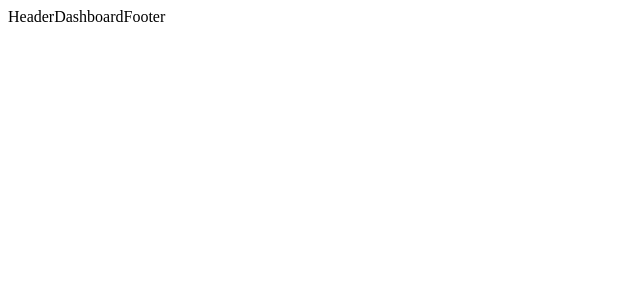
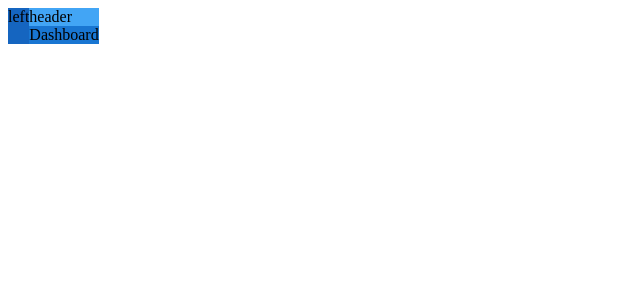
Before and after one commit to Bhavya-25/Crypto-Dashboard, a React (Create React App) app: page / in a window 1280 px wide. Shown: the top 300 px of the page, without its empty margins (0-640 px from the left). Built offline with nearby package versions, Linux system fonts and the light colour scheme.

Commit message:
add Mui theme

```diff
--- a/src/dashboard/index.js
+++ b/src/dashboard/index.js
@@ -3,7 +3,7 @@ import Layouts from "../layouts"
 const Dashboard = ()=>{
     return (
         <>
-         Dashboard
+            Dashboard
         </>
     )
 }
--- a/src/layouts/dashboardLayout.js
+++ b/src/layouts/dashboardLayout.js
@@ -1,9 +1,24 @@
+
+import { Box,Stack } from "@mui/material";
+// import  from '@mui/material/Stack';
 export default function DashboardLayout({pageContent}){
     return (
         <>
-         Header
-         {pageContent}
-         Footer
+            <Stack direction="row">
+                    <Box sx={{bgcolor: 'primary.dark'}}>
+                        left
+                    </Box>
+
+                    <Box >
+                        <Box sx={{bgcolor: 'primary.light'}}>
+                            header
+                        </Box>
+                        <Box sx={{bgcolor: 'primary.main'}}>
+                            {pageContent}
+                        </Box>
+                    </Box>
+
+            </Stack>
         </>
     )
 }
--- a/src/layouts/index.js
+++ b/src/layouts/index.js
@@ -1,5 +1,5 @@
 import DashboardLayout from "./dashboardLayout"
-const Layouts = (Component,layoutName) => (props)=>{
+const Layouts = (Component) => (props)=>{
     return (<DashboardLayout pageContent={<Component {...props}/>}/> )
 }
 export default Layouts;
--- a/src/theme/index.js
+++ b/src/theme/index.js
@@ -1,14 +1,12 @@
 import { createTheme , ThemeProvider } from '@mui/material/styles';
+import palette from './palette';
+
+
+
 export default function MuiTheme({ children }) {
-
   const theme = createTheme({
-    palette: {
-        primary: {
-          main: "#121212",
-        }
-      },
+    palette: palette.light,
   });
-
   return (
     <ThemeProvider theme={theme}>
         {children}
--- /dev/null
+++ b/src/theme/palette.js
@@ -0,0 +1,21 @@
+
+const primary = {
+    lighter: '#C8FACD',
+    light: '#5BE584',
+    main: '#00AB55',
+    dark: '#007B55',
+    darker: '#005249',
+  };
+
+
+const palette = {
+  light: {
+    mode: 'light',
+  },
+  dark: {
+    primary,
+    mode: 'dark',
+  },
+};
+
+export default palette;
```
Also changed, not shown: src/routing.js (+4 -4 lines).
